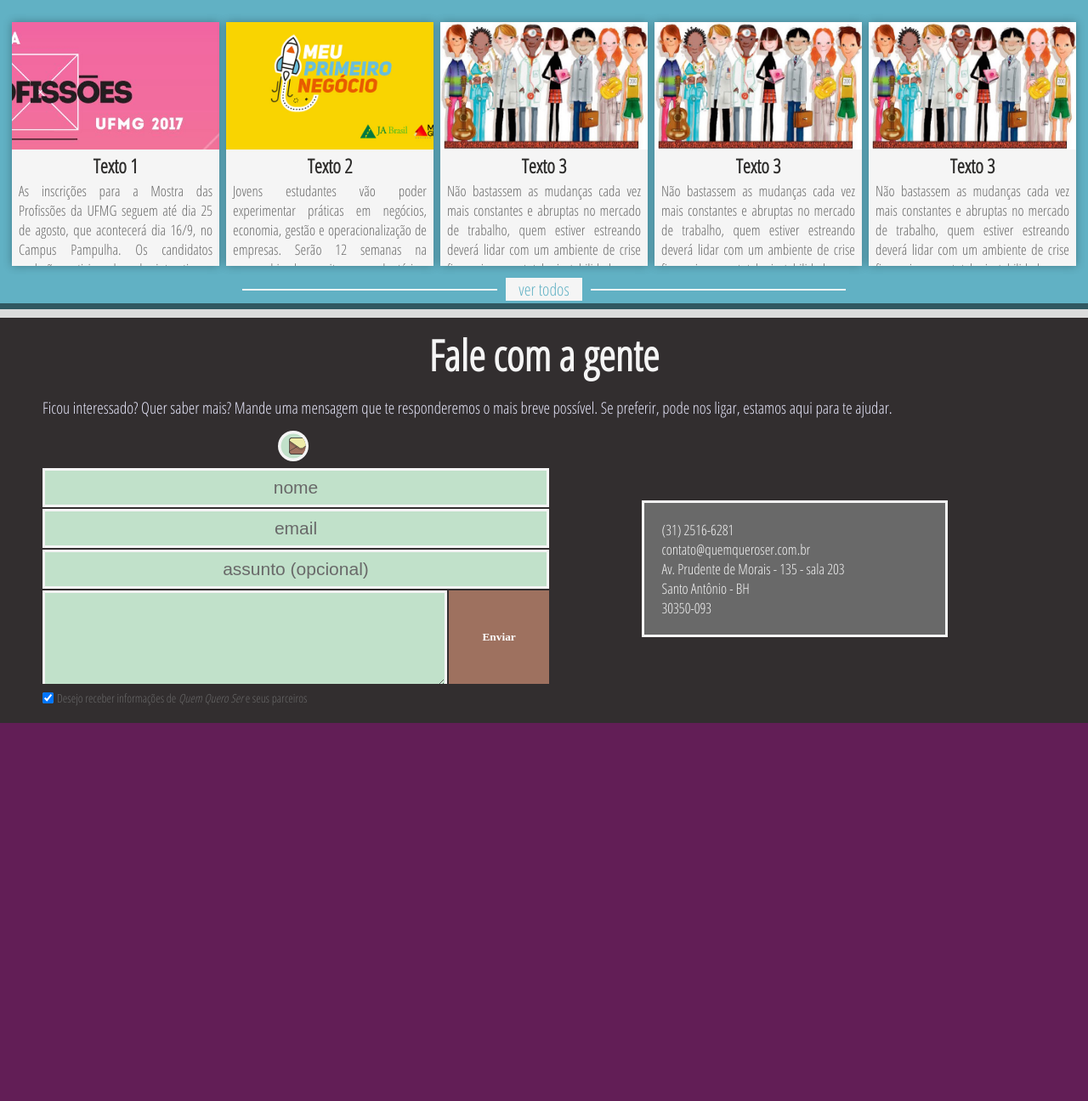
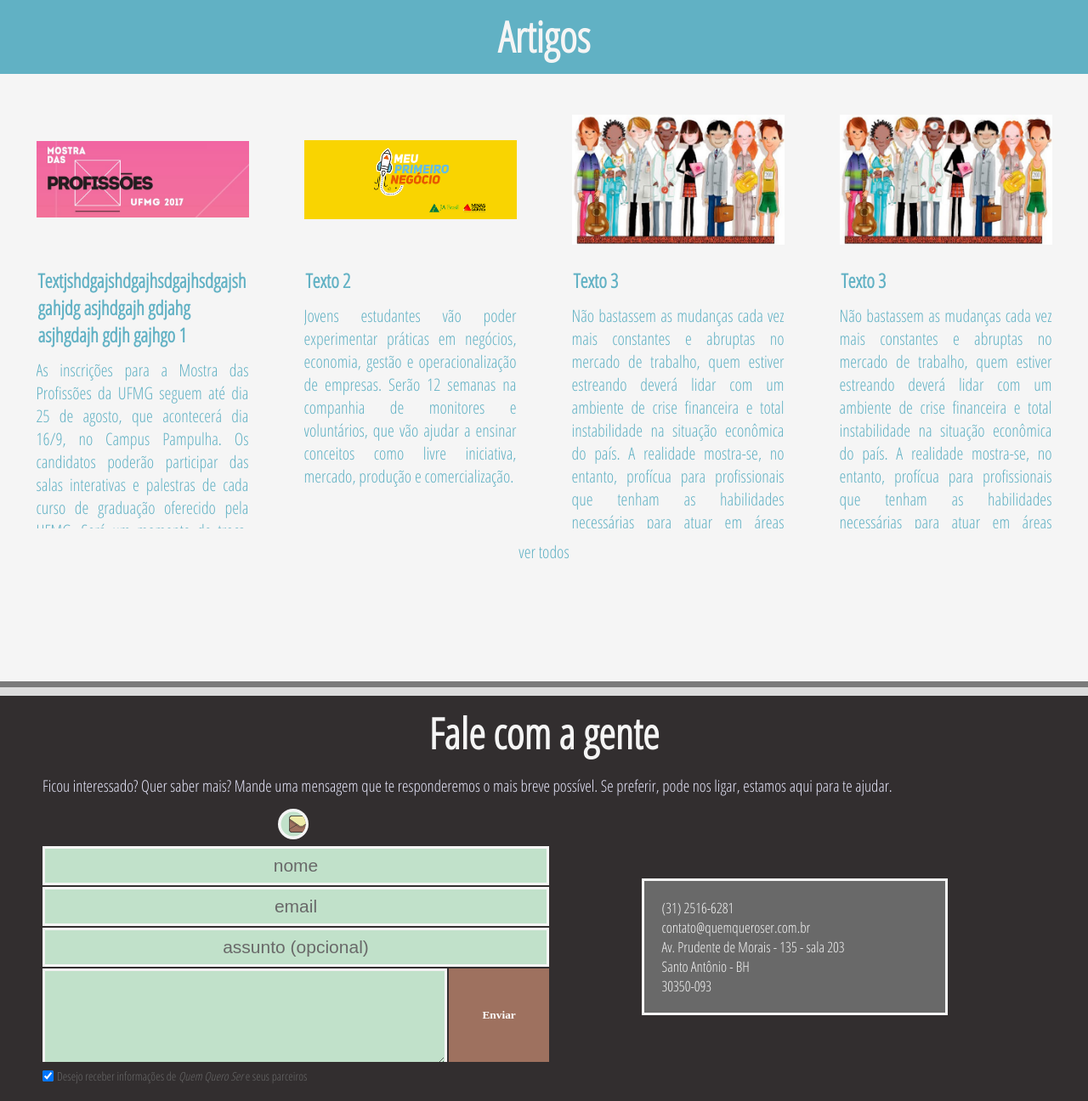
Before and after one commit to TheMarini/Quem-Quero-Ser, a PHP site: page / in a window 1280 px wide. Shown: the part 3691-4987 px from the top of the page at 85% size. Before the commit the page ends 4542 px from the top, so only its background shows below. Run offline with PHP 8.4, Linux system fonts and the light colour scheme.

Commit message:
review (15:57)

```diff
--- a/css/style.css
+++ b/css/style.css
@@ -303,7 +303,8 @@ svg {
 }
 
 #Nuvem img {
-    max-width: 100%;
+    width: 90vw;
+
 }
 
 
@@ -324,7 +325,7 @@ svg {
 #v_left {
     width: 50%;
     background-color: black;
-    position: relative
+    position: relative;
 }
 
 #v_left_controls {
@@ -444,18 +445,21 @@ svg {
 /*------------ARTIGOS-----------------*/
 
 #Artigos {
-    background-color: #61b1c4;
+    background-color: whitesmoke;
     z-index: 2;
     display: flex;
     flex-flow: column;
-    padding-bottom: 10px
+    padding-bottom: 10px;
+    height: 100vh
 }
 
 #Artigos h1 {
     text-align: center;
     font-size: 5em;
+    background-color: #61b1c4;
     color: whitesmoke;
     padding: 10px 0;
+    margin-bottom: 10px
 }
 
 #artigosContainer {
@@ -463,7 +467,7 @@ svg {
     box-sizing: border-box;
     padding: 10px;
     display: flex;
-    justify-content: center
+    justify-content: space-around
 }
 
 @media (max-width: 700px) {
@@ -485,38 +489,40 @@ svg {
     margin: 4px;
     cursor: pointer;
     transition: 0.5s;
-    box-shadow: 0 0 10px rgba(0, 0, 0, 0.3);
     width: 250px;
     overflow: hidden;
-    background-color: whitesmoke;
+    color: #61b1c4;
+    background-color: whitesmoke
 }
 
 .artigo:hover {
     transform: scale(1.02, 1.02)
 }
 
+.artigo img, .artigo h2{
+    margin-bottom: 10px;
+
+}
+
 .artigo img {
-    height: 150px;
+    height: 200px;
     width: 100%;
-    object-fit: cover;
-    margin-bottom: -2px
+    object-fit: contain;
+    margin-bottom: -2px;
+    background-color: whitesmoke
 }
 
 .artigo h2 {
-    text-align: center;
     font-size: 2.3em;
     padding: 2px;
-    color: #2e2d2c
 }
 
 .artigo p {
-    box-sizing: border-box;
-    padding: 0 8px;
-    color: dimgray;
     width: 100%;
-    font-size: 1.7em;
+    font-size: 2em;
     text-align: justify;
-    height: 100px
+    height: 200px;
+
 }
 
 #ver_todos {
@@ -537,7 +543,8 @@ svg {
 }
 
 #ver_todos svg {
-    width: 120px color: whitesmoke;
+    width: 120px;
+    color: whitesmoke;
     height: 2px
 }
 
--- a/index.html
+++ b/index.html
@@ -76,7 +76,7 @@
 
 
             <section id="Nuvem" class="center_child">
-                <img src="img/nuvem/3.png" alt="">
+                <img src="img/nuvem/4.png" alt="">
             </section>
         </section>
 
@@ -186,18 +186,13 @@
                 <div id="artigosContainer">
                     <div class="artigo">
                         <img class="artigo_thumb" src="img/artigos/thumb_1.JPG" alt="">
-                        <h2 class="artigo_titulo">Texto 1</h2>
+                        <h2 class="artigo_titulo">Textjshdgajshdgajhsdgajhsdgajsh gahjdg asjhdgajh gdjahg asjhgdajh gdjh gajhgo 1</h2>
                         <p class="artigo_desc">As inscrições para a Mostra das Profissões da UFMG seguem até dia 25 de agosto, que acontecerá dia 16/9, no Campus Pampulha. Os candidatos poderão participar das salas interativas e palestras de cada curso de graduação oferecido pela UFMG. Será um momento de troca, um espaço democrático de intercâmbio de informações.</p>
                     </div>
                     <div class="artigo">
                         <img class="artigo_thumb" src="img/artigos/thumb_2.jpg" alt="">
                         <h2 class="artigo_titulo">Texto 2</h2>
                         <p class="artigo_desc">Jovens estudantes vão poder experimentar práticas em negócios, economia, gestão e operacionalização de empresas. Serão 12 semanas na companhia de monitores e voluntários, que vão ajudar a ensinar conceitos como livre iniciativa, mercado, produção e comercialização.</p>
-                    </div>
-                    <div class="artigo">
-                        <img class="artigo_thumb" src="img/artigos/thumb_3.jpg" alt="">
-                        <h2 class="artigo_titulo">Texto 3</h2>
-                        <p class="artigo_desc">Não bastassem as mudanças cada vez mais constantes e abruptas no mercado de trabalho, quem estiver estreando deverá lidar com um ambiente de crise financeira e total instabilidade na situação econômica do país. A realidade mostra-se, no entanto, profícua para profissionais que tenham as habilidades necessárias para atuar em áreas novas.</p>
                     </div>
                     <div class="artigo">
                         <img class="artigo_thumb" src="img/artigos/thumb_3.jpg" alt="">
```
